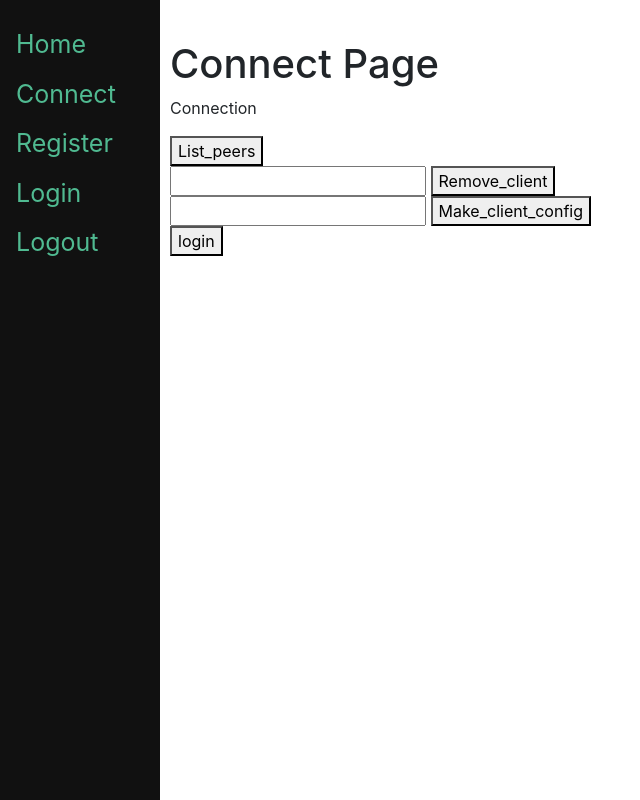
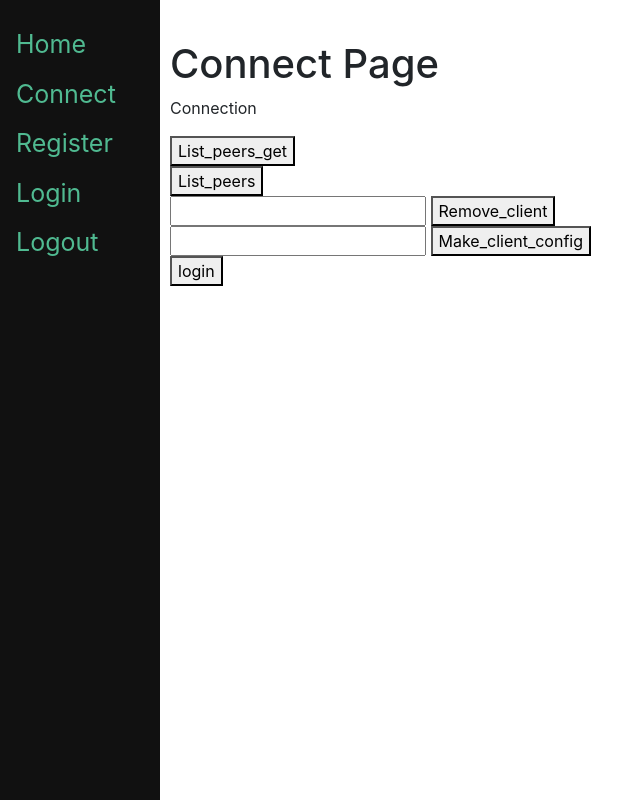
Before and after one commit to NathanBlais/CSE-120-Cisco3, a Django app: page /connect/ in a window 1280 px wide. Shown: the whole page, without its empty margins (0-640 px from the left). Run offline with Django 3.2, Linux system fonts and the light colour scheme; some libraries are stand-ins or nearby versions.

Commit message:
Update connect.html

```diff
--- a/templates/connect.html
+++ b/templates/connect.html
@@ -1,4 +1,3 @@
-
 {% extends 'base.html' %}
 
 {% if user.is_authenticated %}
@@ -6,6 +5,10 @@
                 <h1>Connect Page</h1>
 
                 <p>Connection</p>
+                <form method="get">
+                        {% csrf_token %}
+                        <button type = "submit" name ="list_peers_get">List_peers_get</button>
+                </form>
                 <form method="post">
                         {% csrf_token %}
                         <button type = "submit" name ="list_peers">List_peers</button>
```
